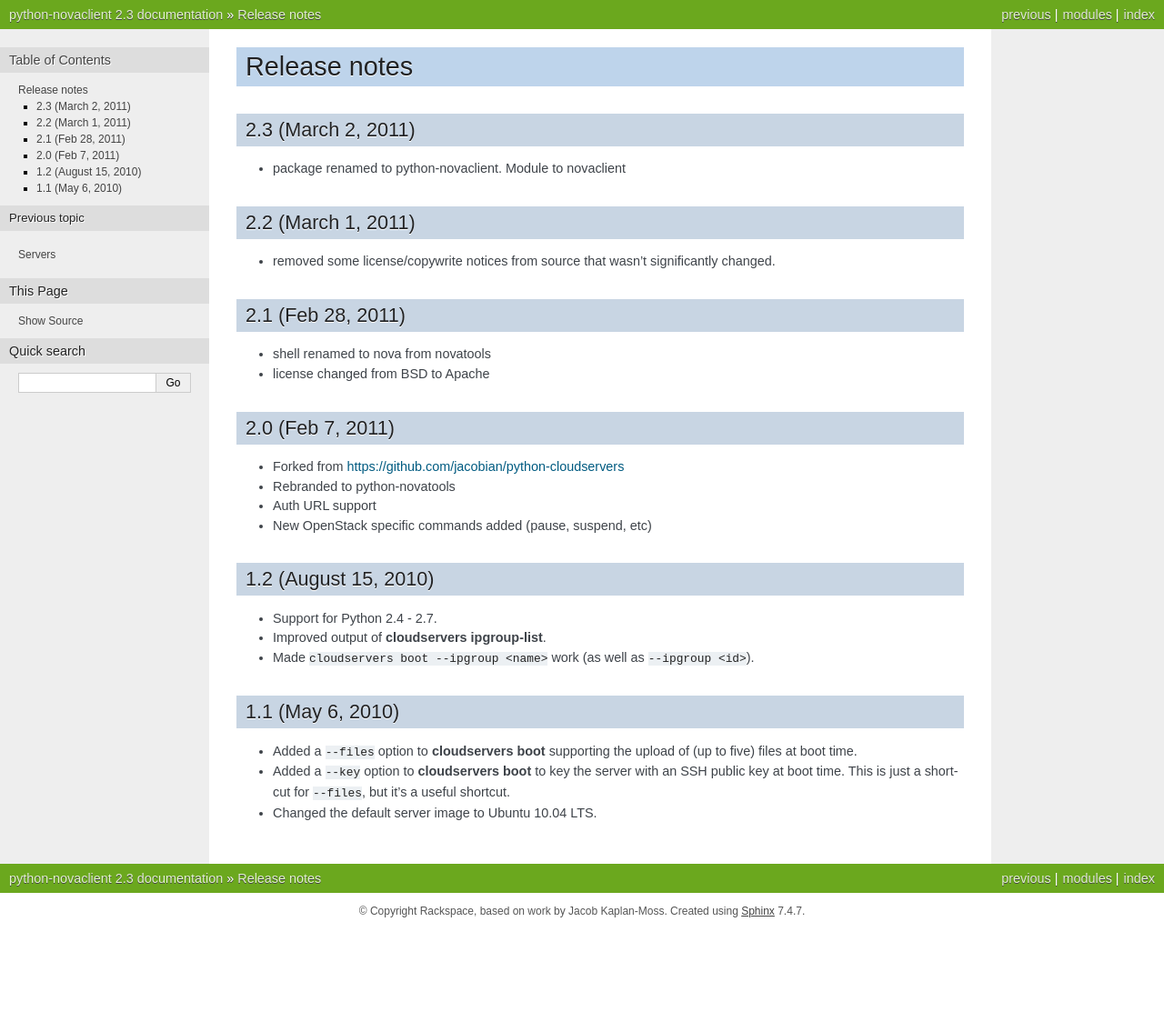
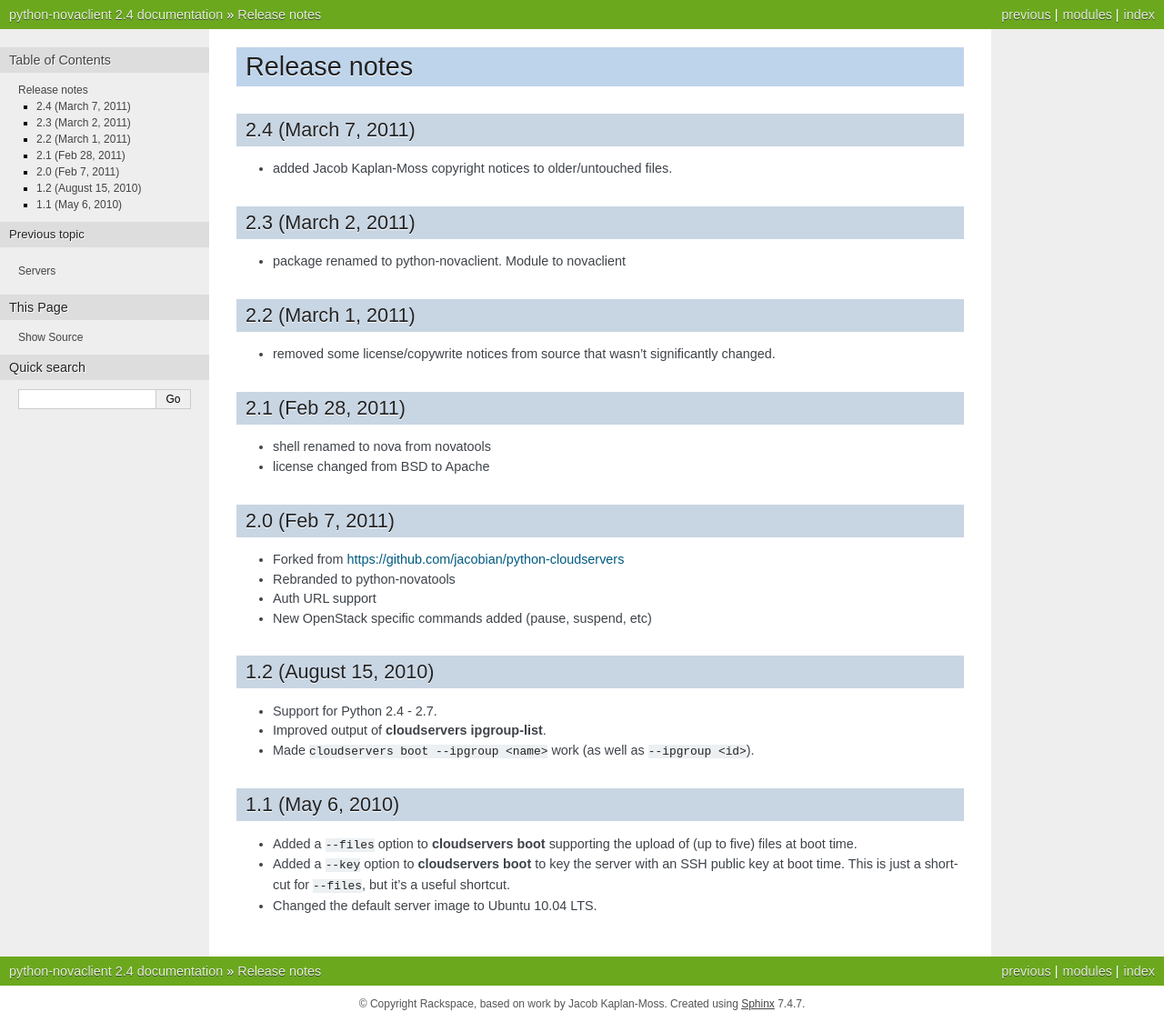
Before and after one commit to openstack/python-novaclient, a Sphinx documentation site: the page built from docs/releases.rst, in a window 1280 px wide. Shown: the whole page at 91% size. Built offline with Sphinx 7.4.7, drawn with Linux system fonts in a browser that asks for light colours; before the commit the page ends 1022 px from its top, so only the background shows below that.

Commit message:
version 2.4

```diff
--- a/docs/conf.py
+++ b/docs/conf.py
@@ -45,9 +45,9 @@
 # built documents.
 #
 # The short X.Y version.
-version = '2.3'
+version = '2.4'
 # The full version, including alpha/beta/rc tags.
-release = '2.3'
+release = '2.4'
 
 # The language for content autogenerated by Sphinx. Refer to documentation
 # for a list of supported languages.
--- a/docs/releases.rst
+++ b/docs/releases.rst
@@ -1,6 +1,12 @@
 =============
 Release notes
 =============
+
+2.4 (March 7, 2011)
+=================
+
+* added Jacob Kaplan-Moss copyright notices to older/untouched files.
+
 
 2.3 (March 2, 2011)
 =================
--- a/novaclient/__init__.py
+++ b/novaclient/__init__.py
@@ -18,7 +18,7 @@
 novaclient module.
 """
 
-__version__ = '2.3'
+__version__ = '2.4'
 
 from novaclient.backup_schedules import (
         BackupSchedule, BackupScheduleManager,
--- a/setup.py
+++ b/setup.py
@@ -11,7 +11,7 @@
 
 setup(
     name = "python-novaclient",
-    version = "2.3",
+    version = "2.4",
     description = "Client library for OpenStack Nova API",
     long_description = read('README.rst'),
     url = 'https://github.com/rackspace/python-novaclient',
```
Also changed, not shown: 1 other file.
